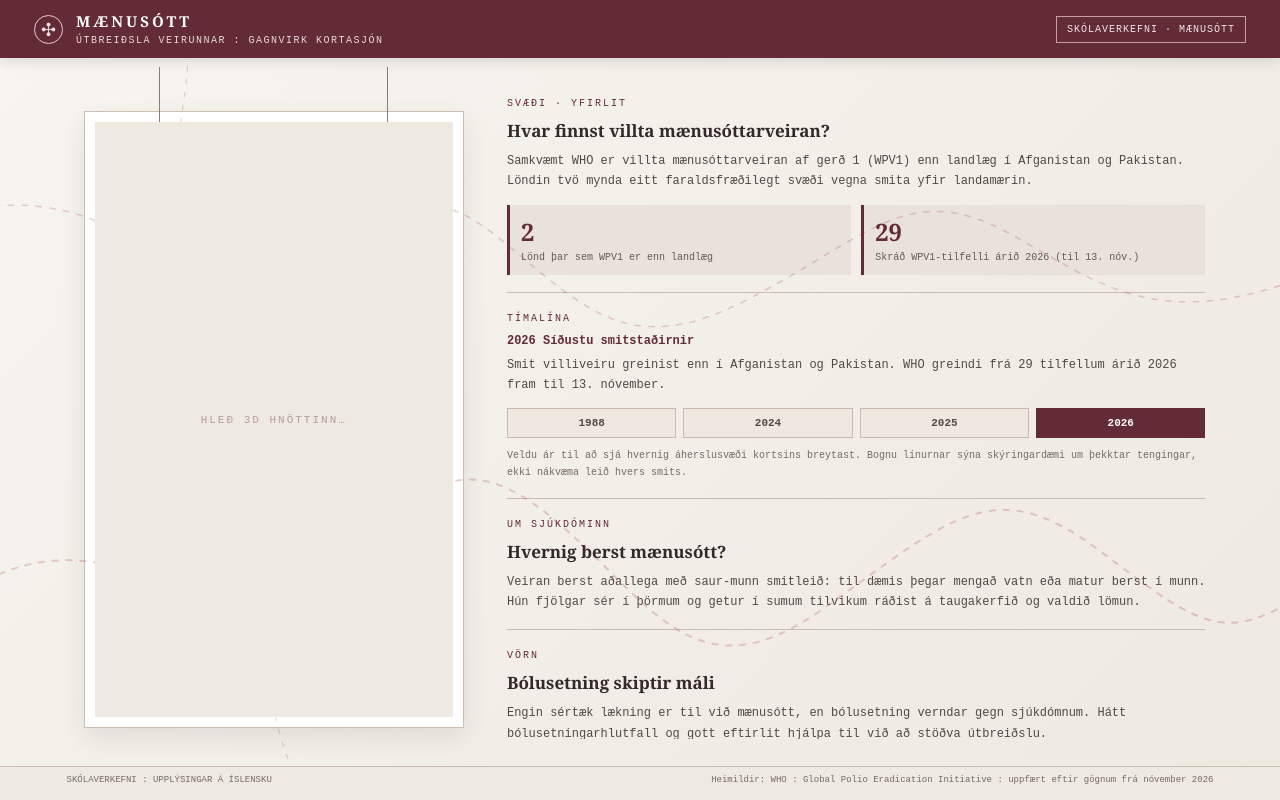
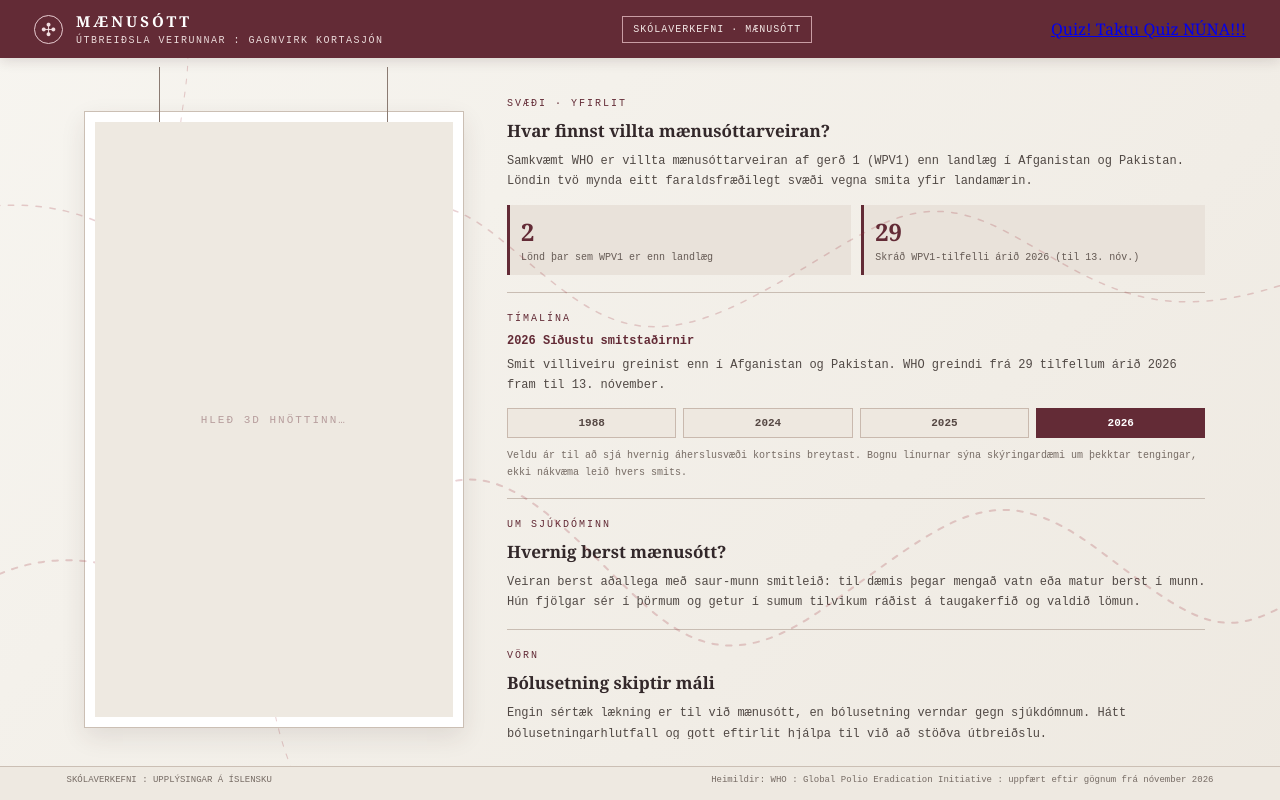
Before and after one commit to EldurLeikir/M-nus-tt-tbreisla-l-kjarsk-li-2026-8-EJ-uhmm-j-, a plain HTML site: page index.html in a window 1280 px wide. Drawn offline with Linux system fonts and the light colour scheme; a script that the page names is missing.

Commit message:
Add link to quiz in the header

```diff
--- a/index.html
+++ b/index.html
@@ -90,6 +90,7 @@ footer{z-index:3;border-top:1px solid #cbbfb4;padding:8px 5.2vw;display:flex;
 <header>
  <div class="brand"><div class="sigil">✣</div><div><h1>MÆNUSÓTT</h1><div class="subbrand">ÚTBREIÐSLA VEIRUNNAR : GAGNVIRK KORTASJÓN</div></div></div>
  <div class="status">SKÓLAVERKEFNI · MÆNUSÓTT</div>
+  <a href="quiz(1).html">Quiz! Taktu Quiz NÚNA!!!</a>
 </header>
 <main>
  <section id="globe-wrap">
```
